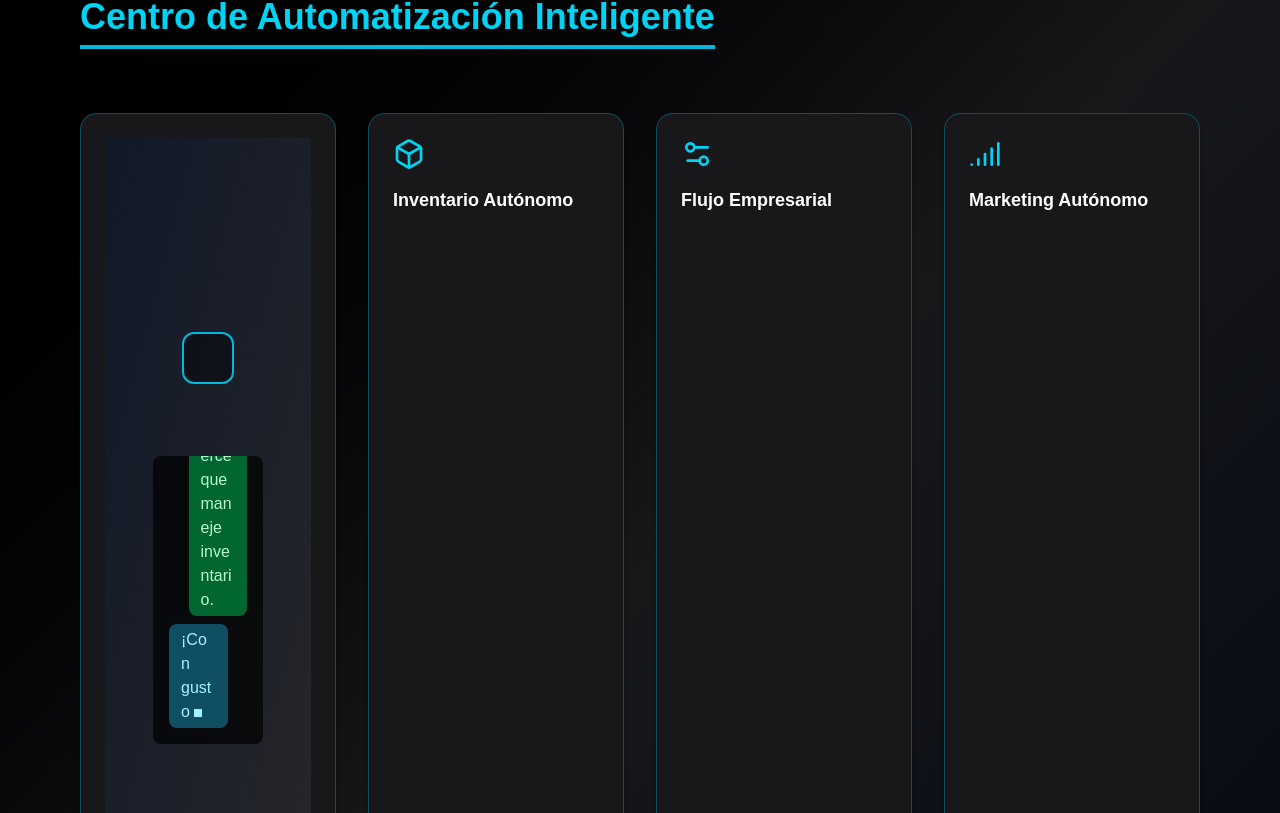
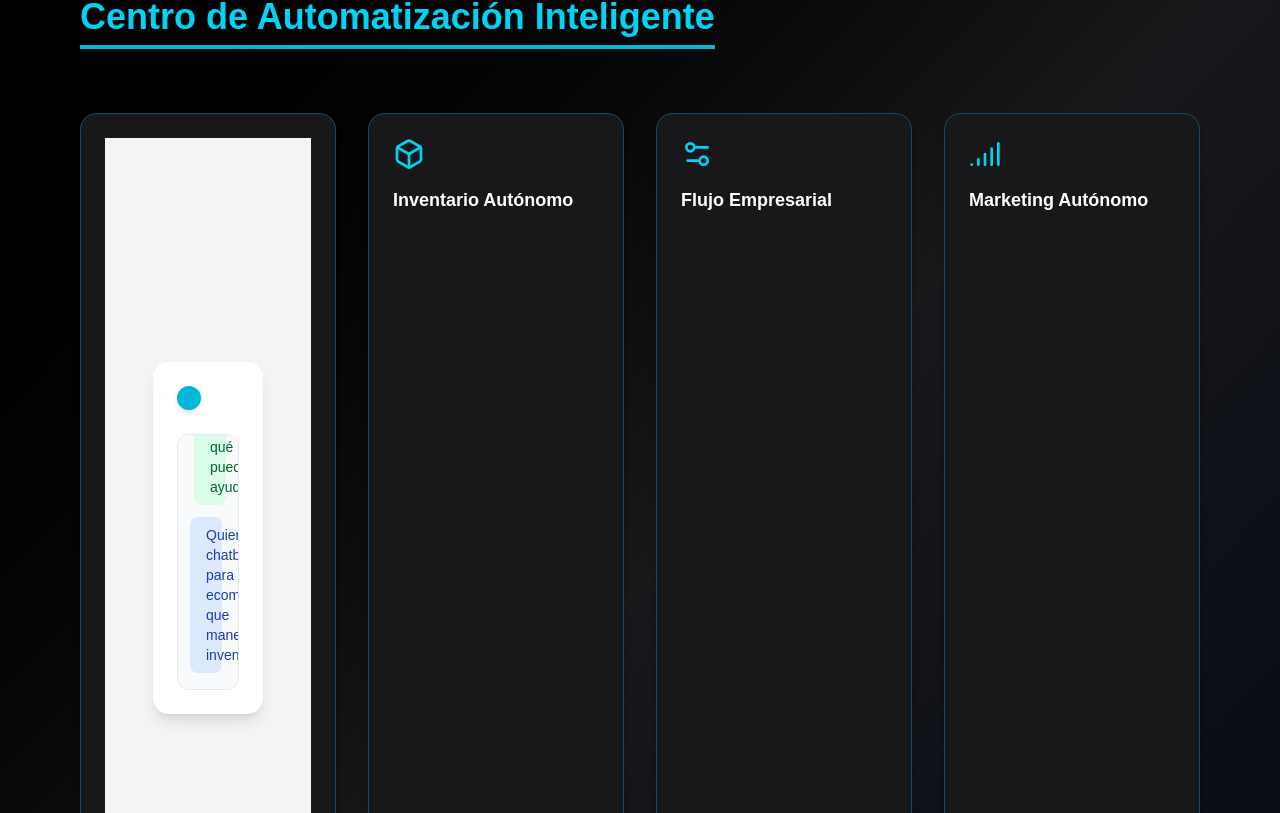
Before and after one commit to dancaicedob/intelliqbot, a Next.js app: page /servicios in a window 1280 px wide. Shown: the part 547-1360 px from the top of the page. Built offline with nearby package versions, Linux system fonts and the light colour scheme.

Commit message:
nuevo icono

```diff
--- a/src/app/components/home/iconos/CartoonBot.tsx
+++ b/src/app/components/home/iconos/CartoonBot.tsx
@@ -1,7 +1,6 @@
 'use client';
 
 import { useEffect, useRef, useState } from 'react';
-import Link from 'next/link';
 import { motion } from 'framer-motion';
 
 interface RobotBoxProps {
@@ -14,9 +13,9 @@ interface RobotBoxProps {
 // Secuencia de chat
 const chatSequence = [
   { from: 'user', text: 'Hola, tengo un problema.' },
-  { from: 'bot', text: 'Hola bro, bienvenido a IntelliqBot, cuéntame cómo te puedo ayudar.' },
+  { from: 'bot', text: 'Hola bro, bienvenido a IntelliqBot, ¿en qué puedo ayudarte?' },
   { from: 'user', text: 'Quiero un chatbot para mi ecommerce que maneje inventario.' },
-  { from: 'bot', text: '¡Con gusto! Necesito preguntarte algunas cosas para entender mejor lo que quieres...' },
+  { from: 'bot', text: '¡Con gusto! Necesito hacerte algunas preguntas para entender mejor tus necesidades...' },
 ];
 
 export default function RobotBox({ id, title, subtitle, icon }: RobotBoxProps) {
@@ -26,10 +25,10 @@ export default function RobotBox({ id, title, subtitle, icon }: RobotBoxProps) {
   const chatContainerRef = useRef<HTMLDivElement>(null);
   const ref = useRef<HTMLDivElement>(null);
 
-  // Observador de visibilidad para animaciones
+  // Observador de visibilidad para activar animaciones
   useEffect(() => {
     const obs = new IntersectionObserver(
-      ([e]) => setVisible(e.isIntersecting),
+      ([entry]) => setVisible(entry.isIntersecting),
       { threshold: 0.5 }
     );
     if (ref.current) obs.observe(ref.current);
@@ -42,18 +41,18 @@ export default function RobotBox({ id, title, subtitle, icon }: RobotBoxProps) {
     const { text } = chatSequence[step];
     let idx = 0;
     setDisplayText('');
-    const speed = chatSequence[step].from === 'bot' ? 30 : 10;
-    const typer = setInterval(() => {
+    const speed = chatSequence[step].from === 'bot' ? 30 : 15;
+    const timer = setInterval(() => {
       setDisplayText(text.slice(0, ++idx));
       if (idx === text.length) {
-        clearInterval(typer);
-        setTimeout(() => setStep(s => s + 1), 800);
+        clearInterval(timer);
+        setTimeout(() => setStep(s => s + 1), 1000);
       }
     }, speed);
-    return () => clearInterval(typer);
+    return () => clearInterval(timer);
   }, [visible, step]);
 
-  // Auto-scroll
+  // Auto-scroll al último mensaje
   useEffect(() => {
     if (chatContainerRef.current) {
       chatContainerRef.current.scrollTop = chatContainerRef.current.scrollHeight;
@@ -64,64 +63,51 @@ export default function RobotBox({ id, title, subtitle, icon }: RobotBoxProps) {
     <section
       id={id}
       ref={ref}
-      className="snap-start min-h-screen flex flex-col items-center justify-center p-4 md:p-12 bg-gradient-to-br from-gray-900 to-zinc-800 overflow-hidden"
+      className="snap-start min-h-screen flex items-center justify-center p-6 md:p-12 bg-gray-100"
     >
-      <div className="relative w-full max-w-md flex flex-col items-center gap-6 z-10">
-        {/* Icono animado */}
-        <motion.div
-          className="p-4 md:p-6 rounded-xl border-2 border-cyan-500 bg-black/40 backdrop-blur-sm"
-          initial={{ scale: 0.8, opacity: 0 }}
-          animate={visible ? { scale: 1, opacity: 1 } : {}}
-          transition={{ duration: 0.6 }}
-          whileHover={{ scale: 1.1 }}
-        >
-          {icon}
-        </motion.div>
+      <div className="relative w-full max-w-lg bg-white rounded-2xl shadow-lg p-6 flex flex-col gap-6">
+        {/* Encabezado */}
+        <div className="flex items-center gap-4">
+          <div className="p-3 bg-cyan-500 rounded-xl shadow-md">{icon}</div>
+          <div>
+            <h2 className="text-2xl font-semibold text-gray-800">{title}</h2>
+            <p className="text-gray-500 text-sm">{subtitle}</p>
+          </div>
+        </div>
 
-        {/* Título y subtítulo */}
-        <motion.h2
-          className="text-xl md:text-3xl font-bold text-white drop-shadow-lg text-center"
-          initial={{ y: -20, opacity: 0 }}
-          animate={visible ? { y: 0, opacity: 1 } : {}}
-          transition={{ duration: 0.5, delay: 0.2 }}
-        >
-          {title}
-        </motion.h2>
-        <motion.p
-          className="text-gray-300 text-center text-sm md:text-base"
-          initial={{ y: 20, opacity: 0 }}
-          animate={visible ? { y: 0, opacity: 1 } : {}}
-          transition={{ duration: 0.5, delay: 0.4 }}
-        >
-          {subtitle}
-        </motion.p>
-
-        {/* Chat en vivo */}
+        {/* Contenedor de chat */}
         <div
           ref={chatContainerRef}
-          className="w-full h-60 md:h-72 bg-black/70 p-4 rounded-lg flex flex-col overflow-y-auto space-y-2"
+          className="h-64 bg-gray-50 border border-gray-200 rounded-xl p-4 overflow-y-auto space-y-3"
         >
           {chatSequence.slice(0, step).map((msg, i) => (
             <div
               key={i}
               className={`flex ${msg.from === 'user' ? 'justify-end' : 'justify-start'}`}
             >
-              <span className={
-                `inline-block px-3 py-1 rounded-lg max-w-3/4 break-words text-sm md:text-base ` +
-                (msg.from === 'user' ? 'bg-green-800 text-green-200' : 'bg-cyan-900 text-cyan-200')
-              }>
+              <div
+                className={`max-w-[75%] px-4 py-2 rounded-lg whitespace-pre-wrap text-sm ` +
+                (msg.from === 'user'
+                  ? 'bg-blue-100 text-blue-800'
+                  : 'bg-green-100 text-green-800')
+                }
+              >
                 {msg.text}
-              </span>
+              </div>
             </div>
           ))}
           {step < chatSequence.length && (
             <div className={`flex ${chatSequence[step].from === 'user' ? 'justify-end' : 'justify-start'}`}>
-              <span className={`inline-block px-3 py-1 rounded-lg max-w-3/4 break-words text-sm md:text-base ` +
-                (chatSequence[step].from === 'user' ? 'bg-green-800 text-green-200' : 'bg-cyan-900 text-cyan-200')
-              }>
-                {displayText}
-                <span className="ml-1 inline-block w-2 h-2 bg-current animate-blink" />
-              </span>
+              <div
+                className={`max-w-[75%] px-4 py-2 rounded-lg whitespace-pre-wrap text-sm flex items-center ` +
+                (chatSequence[step].from === 'user'
+                  ? 'bg-blue-100 text-blue-800'
+                  : 'bg-green-100 text-green-800')
+                }
+              >
+                <span>{displayText}</span>
+                <span className="ml-2 inline-block w-2 h-2 bg-current rounded-full animate-blink" />
+              </div>
             </div>
           )}
         </div>
@@ -129,7 +115,7 @@ export default function RobotBox({ id, title, subtitle, icon }: RobotBoxProps) {
 
       <style jsx>{`
         @keyframes blink { 50% { opacity: 0; } }
-        .animate-blink { animation: blink 0.8s infinite; }
+        .animate-blink { animation: blink 1s linear infinite; }
       `}</style>
     </section>
   );
```
